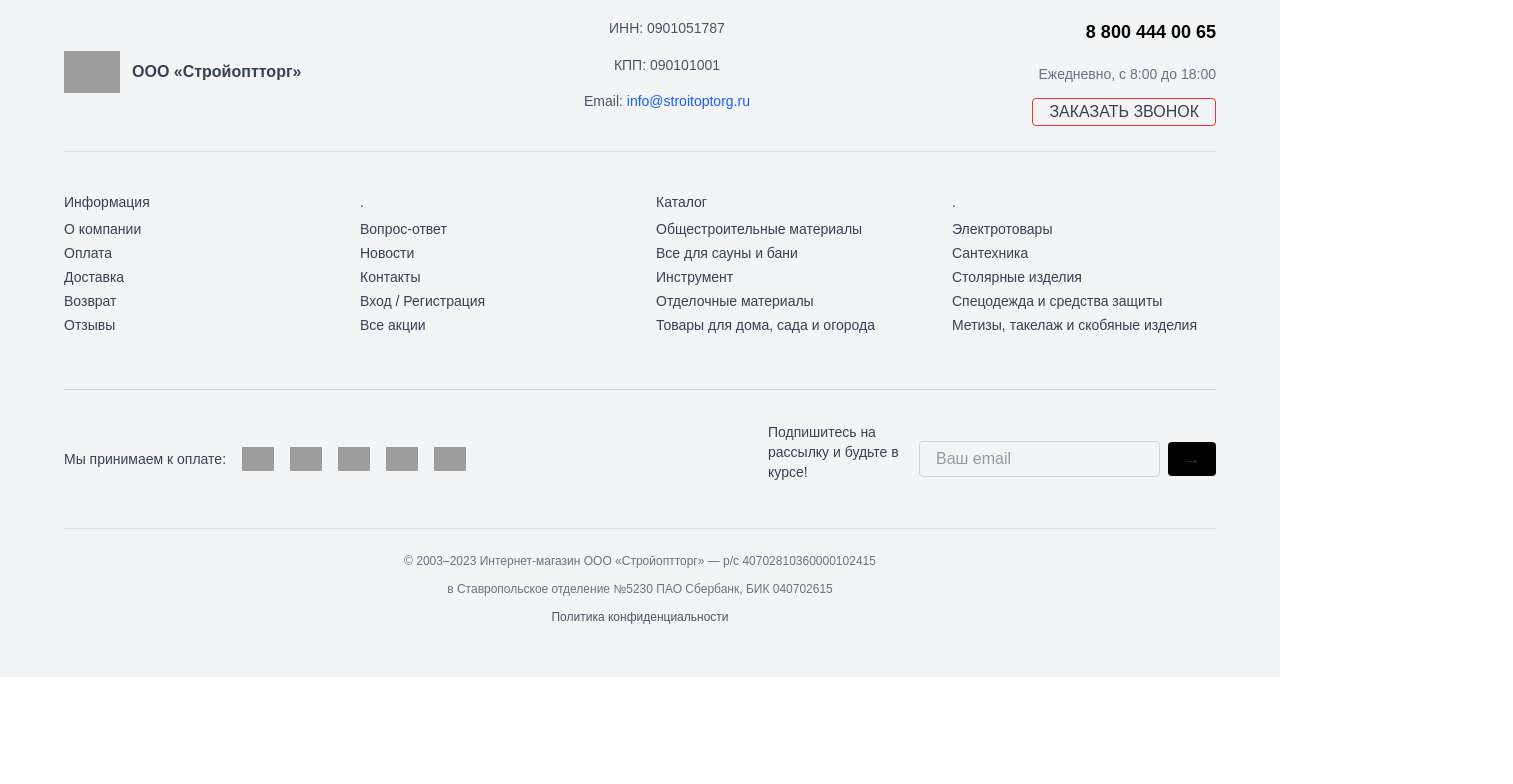
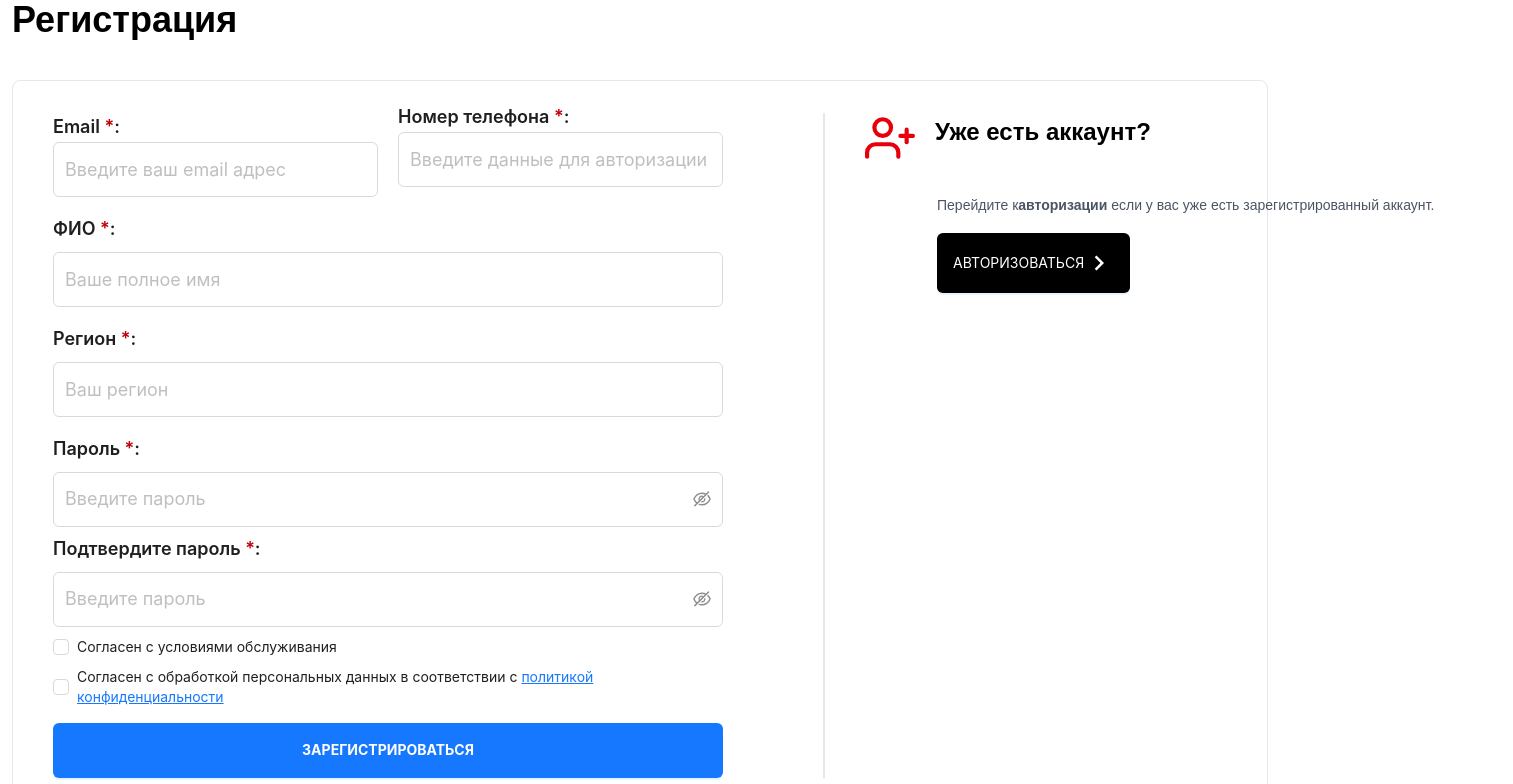
Before and after one commit to Temurprogram77/Hardware_store, a React (Vite) app: page /register in a window 1280 px wide. Shown: the part 220-1004 px from the top of the page, 1513 px wide, since content can reach past the window. Before the commit the page ends 897 px from the top, so only its background shows below. Built offline with nearby package versions, Linux system fonts and the light colour scheme; grey boxes are pictures that could not be loaded.

Commit message:
git push

```diff
--- a/src/pages/Auth.tsx
+++ b/src/pages/Auth.tsx
@@ -1,29 +1,14 @@
-import React, { useState } from 'react';
+import React from 'react';
 import { Breadcrumb, Typography, Input, Button, Space, Checkbox } from 'antd';
-import type { CheckboxProps } from 'antd';
-import type { CheckboxChangeEvent } from 'antd/es/checkbox';
 import { Link } from 'react-router-dom';
 import { EyeInvisibleOutlined, EyeTwoTone } from '@ant-design/icons';
 import { FiUserPlus } from 'react-icons/fi';
 import { MdOutlineChevronRight } from 'react-icons/md';
 
 const AuthPage: React.FC = () => {
-  const [emailOrLogin, setEmailOrLogin] = useState<string>('');
-  const [password, setPassword] = useState<string>('');
-  const [rememberMe, setRememberMe] = useState<boolean>(false);
-
-  const handleLogin = () => {
-    console.log('Email yoki Login:', emailOrLogin);
-    console.log('Parol:', password);
-    console.log('Eslab qolish (remember me):', rememberMe);
-  };
-
-  const handleCheckboxChange: CheckboxProps['onChange'] = (e: CheckboxChangeEvent) => {
-    setRememberMe(e.target.checked);
-  };
 
   return (
-    <main className='mb-10'>
+    <main className='mb-10 mt-5 px-3'>
       <hr className='text-gray-200' />
       <div className="max-w-[1460px] mx-auto mt-2.5">
         <Breadcrumb
@@ -42,8 +27,8 @@ const AuthPage: React.FC = () => {
         />
         <section>
           <div className="mt-4">
-            <h2 className="!font-bold text-4xl">Авторизация</h2>
-            <div className='mt-20 ml-20 border w-[88%] rounded-lg p-8 px-10 border-gray-200 flex justify-between'>
+            <h2 className="!font-bold text-4xl sm:text-3xl">Авторизация</h2>
+            <div className='mt-20 ml-20 border w-[88%] rounded-lg p-8 px-10 border-gray-200 flex justify-between sm:flex sm:flex-col'>
               <div className='flex items-center flex-col'>
                 <Space direction="vertical">
                   <Typography.Title className='!text-lg'>
@@ -52,8 +37,6 @@ const AuthPage: React.FC = () => {
                   <Input
                     className='!w-[450px] !h-[55px] !text-lg !mb-2.5 !-mt-2'
                     placeholder="Введите данные для авторизации"
-                    value={emailOrLogin}
-                    onChange={(e: React.ChangeEvent<HTMLInputElement>) => setEmailOrLogin(e.target.value)}
                   />
                   <Typography.Title className='!text-lg'>
                     Пароль <span className='text-red-700'>*</span>:
@@ -61,8 +44,6 @@ const AuthPage: React.FC = () => {
                   <Input.Password
                     className='!w-[450px] !h-[55px] !text-lg !-mt-2'
                     placeholder="Введите пароль"
-                    value={password}
-                    onChange={(e: React.ChangeEvent<HTMLInputElement>) => setPassword(e.target.value)}
                     iconRender={(visible: boolean) =>
                       visible ? <EyeTwoTone /> : <EyeInvisibleOutlined />
                     }
@@ -79,7 +60,6 @@ const AuthPage: React.FC = () => {
                   <Button
                     type='primary'
                     className='!mt-4 !w-full !h-[55px] !text-sm !font-bold !uppercase'
-                    onClick={handleLogin}
                   >
                     Авторизоваться
                   </Button>
@@ -87,8 +67,6 @@ const AuthPage: React.FC = () => {
 
                 <Checkbox
                   className='!mt-2.5 !items-center !text-sm'
-                  checked={rememberMe}
-                  onChange={handleCheckboxChange}
                 >
                   Запомнить меня
                 </Checkbox>
@@ -110,9 +88,9 @@ const AuthPage: React.FC = () => {
                   </p>
                   <Button
                     type='primary'
-                    className='!h-[60px] !bg-black !text-sm !uppercase !flex !items-center hover:!bg-orange-700'
+                    className='!h-[60px] !bg-black !text-sm !uppercase hover:!bg-orange-700'
                   >
-                    Зарегистрироваться <MdOutlineChevronRight size={30} />
+                    <Link className='!flex !items-center' to={"/register"}>Зарегистрироваться <MdOutlineChevronRight size={30} /></Link>
                   </Button>
                 </div>
               </div>
--- a/src/pages/Register.tsx
+++ b/src/pages/Register.tsx
@@ -1,7 +1,157 @@
-const Register = () => {
+import React from 'react';
+import { Breadcrumb, Typography, Input, Button, Space, Checkbox } from 'antd';
+import { Link } from 'react-router-dom';
+import { EyeInvisibleOutlined, EyeTwoTone } from '@ant-design/icons';
+import { FiUserPlus } from 'react-icons/fi';
+import { MdOutlineChevronRight } from 'react-icons/md';
+
+export const regex = {
+  email: /^[a-zA-Z0-9._%+-]+@[a-zA-Z0-9.-]+\.[a-zA-Z]{2,}$/,
+  phone: /^\+7\d{10}$/,
+  fullName: /^[A-Za-zА-Яа-яЁё\s]{5,}$/,
+  region: /^[A-Za-zА-Яа-яЁё\s-]{2,}$/,
+  password: /^(?=.*[a-z])(?=.*[A-Z])(?=.*\d)(?=.*[\W_])[A-Za-z\d\W_]{8,}$/,
+};
+
+
+const Register: React.FC = () => {
+
+
   return (
-    <div>Register</div>
-  )
-}
+    <main className='mt-4 mb-10 px-3'>
+      <hr className='text-gray-200' />
+      <div className="max-w-[1460px] mx-auto mt-2.5">
+        <Breadcrumb
+          items={[
+            {
+              title: (
+                <Link to="/">
+                  <span className='text-black text-sm'>Стройоптторг</span>
+                </Link>
+              ),
+            },
+            {
+              title: <span className='text-[#959597] text-sm'>Регистрация</span>,
+            },
+          ]}
+        />
+        <section>
+          <div className="mt-4">
+            <h2 className="!font-bold text-4xl">Регистрация</h2>
+            <div className='mt-10 border w-[100%] max-sm:flex-col rounded-lg py-8 max-sm:!py-4 px-10 border-gray-200 flex justify-between'>
+              <div className='flex flex-col mr-25 max-sm:mr-0'>
+                <Space direction="vertical">
+                  <div className='flex items-center gap-5 max-sm:flex-col'>
+                    <div>
+                      <Typography.Title className='!text-lg'>
+                        Email <span className='text-red-700'>*</span>:
+                      </Typography.Title>
+                      <Input
+                        className='!w-[325px] max-sm:!w-[260px] !h-[55px] !text-lg !mb-2.5 !-mt-2'
+                        placeholder="Введите ваш email адрес"
+                      />
+                    </div>
+                    <div className='!-mt-5'>
+                      <Typography.Title className='!text-lg'>
+                        Номер телефона  <span className='text-red-700'>*</span>:
+                      </Typography.Title>
+                      <Input
+                        className='!w-[325px] max-sm:!w-[260px] !h-[55px] !text-lg !mb-2.5 !-mt-2'
+                        placeholder="Введите данные для авторизации"
+                      />
+                    </div>
+                  </div>
 
-export default Register
+                  <Typography.Title className='!text-lg'>
+                    ФИО <span className='text-red-700'>*</span>:
+                  </Typography.Title>
+                  <Input
+                    className='!w-full !h-[55px] !text-lg !mb-2.5 !-mt-2'
+                    placeholder="Ваше полное имя"
+                  />
+
+                  <Typography.Title className='!text-lg'>
+                    Регион <span className='text-red-700'>*</span>:
+                  </Typography.Title>
+                  <Input
+                    className='!w-full !h-[55px] !text-lg !mb-2.5 !-mt-2'
+                    placeholder="Ваш регион"
+                  />
+
+                  <Typography.Title className='!text-lg'>
+                    Пароль <span className='text-red-700'>*</span>:
+                  </Typography.Title>
+                  <Input.Password
+                    className='!w-full !h-[55px] !text-lg !-mt-2'
+                    placeholder="Введите пароль"
+                    iconRender={(visible: boolean) =>
+                      visible ? <EyeTwoTone /> : <EyeInvisibleOutlined />
+                    }
+                  />
+
+                  <Typography.Title className='!text-lg'>
+                    Подтвердите пароль <span className='text-red-700'>*</span>:
+                  </Typography.Title>
+                  <Input.Password
+                    className='!w-full !h-[55px] !text-lg !-mt-2'
+                    placeholder="Введите пароль"
+                    iconRender={(visible: boolean) =>
+                      visible ? <EyeTwoTone /> : <EyeInvisibleOutlined />
+                    }
+                  />
+                </Space>
+
+                <div className='flex flex-col'>
+                  <Checkbox
+                    className='!mt-2.5 items-baseline !text-sm'
+                  >
+                    Согласен с условиями обслуживания
+                  </Checkbox>
+                  <Checkbox
+                    className='!mt-2.5 items-baseline !text-sm'
+                  >
+                    Согласен с обработкой персональных данных в соответствии с <Link className='!underline' to={"/privacy-policy"}>политикой конфиденциальности</Link>
+                  </Checkbox>
+                </div>
+
+                <div className='w-full'>
+                  <Button
+                    type='primary'
+                    className='!mt-4 !w-full !h-[55px] !text-sm !font-bold !uppercase'
+                  >
+                    Зарегистрироваться
+                  </Button>
+                </div>
+              </div>
+              <span className='border border-gray-200 mr-10'></span>
+              <div>
+                <div className='flex items-center gap-5'>
+                  <FiUserPlus size={50} className='text-red-600 font-normal' />
+                  <h3 className='!font-bold text-2xl'>Уже есть аккаунт?</h3>
+                </div>
+                <div className='ml-18 w-xl mt-7'>
+                  <p className='flex-wrap leading-7 text-sm text-gray-600'>
+                    Перейдите к
+                    <span className='font-bold'>авторизации</span> если у вас уже есть зарегистрированный аккаунт.</p>
+                  <Button
+                    type='primary'
+                    className='!h-[60px] !bg-black !text-sm !uppercase hover:!bg-orange-700'
+                  >
+                    <Link
+                      className='!flex !items-center'
+                      to={"/my-account"}
+                    >
+                      Авторизоваться <MdOutlineChevronRight size={30} />
+                    </Link>
+                  </Button>
+                </div>
+              </div>
+            </div>
+          </div>
+        </section>
+      </div>
+    </main>
+  );
+};
+
+export default Register;
```
Also changed, not shown: tsconfig.json (+12 -4 lines).
